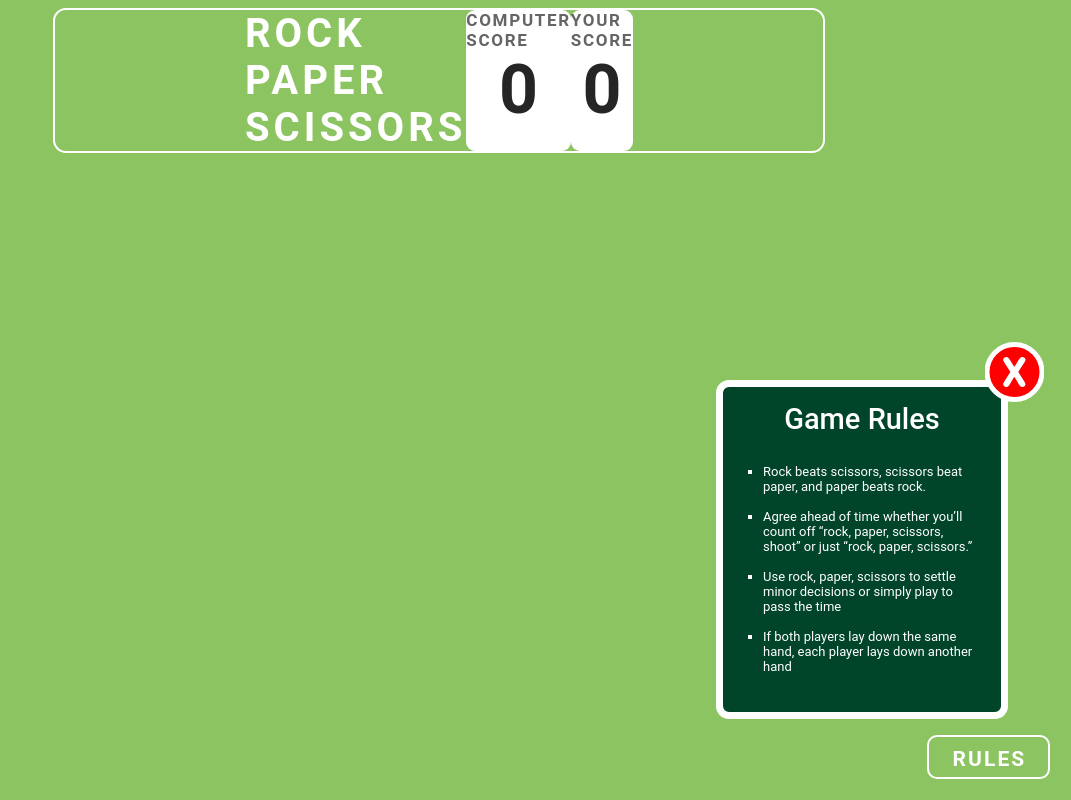
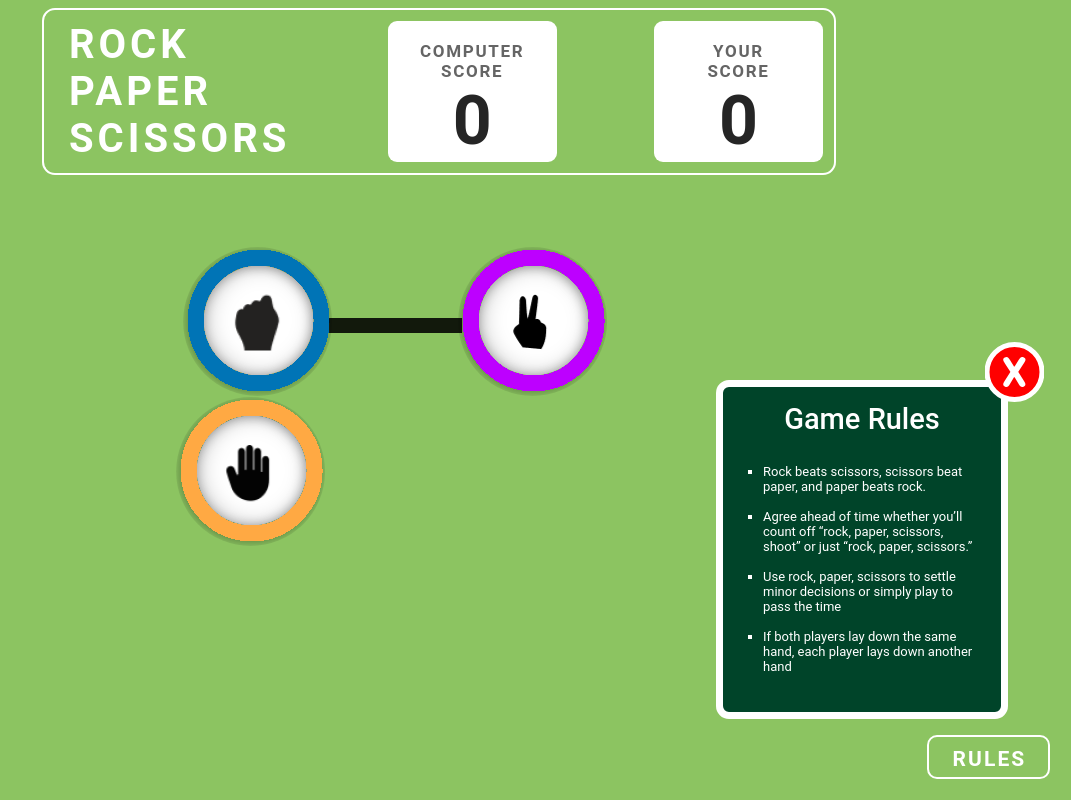
Before and after one commit to AJIT-KUMAR-PANDIT/Cuvette-Tech, a plain HTML site: page Test1/index.html in a window 1280 px wide. Shown: the whole page, without its empty margins (209-1280 px from the left). Drawn offline with Linux system fonts and the light colour scheme.

Commit message:
Add files via upload

```diff
--- a/Test1/index.html
+++ b/Test1/index.html
@@ -8,25 +8,40 @@
   </head>
   <body>
     <div class="container-playground-main">
+        <!-- score pannel -->
       <div class="item-score-pannel">
         <div class="item-banner">
-          ROCK <br />
-          PAPER <br />
-          SCISSORS
+            &nbsp;ROCK <br />
+            &nbsp;PAPER <br />
+            &nbsp;SCISSORS
         </div>
         <div class="item-computer-score">
-          <div class="computer-score-banner">COMPUTER <br />SCORE</div>
+          <div class="computer-score-banner"><br>COMPUTER <br />SCORE</div>
           <div class="computer-score">0</div>
         </div>
         <div class="item-your-score">
-          <div class="your-score-banner">
+          <div class="your-score-banner"><br>
             YOUR <br />
             SCORE
           </div>
           <div class="your-score">0</div>
         </div>
       </div>
-      <div class="item-game-play-area"></div>
+      <!-- game play area -->
+
+      <div class="item-game-play-area">
+
+
+        <button class="rock"></button>
+        <img src="resource/img/Line 1.png" class="line1"/>
+        <button class="scissors"></button>
+
+        <br/>
+
+        <button class="paper"></button>
+
+
+      </div>
     </div>
 
     <!-- rules section -->
--- a/Test1/resource/css/index.css
+++ b/Test1/resource/css/index.css
@@ -173,7 +173,7 @@ li {
 
 /* rules section end */
 
-/*  play ground start */
+/*  play ground  score pannelstart */
 
 .container-playground-main {
   display: flex;
@@ -186,15 +186,16 @@ li {
   flex-wrap: wrap;
   justify-content: center;
 
+  justify-content: space-between;
+  align-content: space-around;
+
   width: 60%;
-  height: 20%;
+  height: 30%;
 
   border-radius: 13px;
   border: 2px solid #fff;
   background: rgba(28, 48, 120, 0);
-}
-
-.item-game-play-area {
+  padding: 11px;
 }
 
 .item-banner {
@@ -234,6 +235,10 @@ li {
   font-weight: 600;
   line-height: normal;
   letter-spacing: 1.7px;
+
+  width: 169px;
+  flex-shrink: 0;
+  text-align: center;
 }
 
 .computer-score,
@@ -246,4 +251,88 @@ li {
   font-weight: 700;
   line-height: normal;
 }
-/* play ground end */
+
+/* play ground score pannel end */
+
+/* play ground start */
+
+.item-game-play-area {
+
+        transform: translateX(-10%) translateY(20%);
+        margin-bottom:69px;
+ min-height:360px;
+}
+
+.rock {
+        background-color: transparent;
+  background-image: url('../img/rock icons8-f.png'),url("../img/rock.svg");
+  background-repeat: no-repeat;
+
+  background-position: center center; /* Adjust the position as needed */
+  background-repeat: no-repeat, no-repeat;
+  background-size: fill, cover;
+
+
+  cursor: pointer;
+  border-color: transparent;
+  border-radius: 50%;
+  width: 149px;
+  height: 149px;
+  flex-shrink: 0;
+
+  position:relative;
+ left:7px;
+}
+
+.scissors {
+        background-color: transparent;
+  background-image: url('../img/scissorsi17911 1.png'),url("../img/scissors.svg");
+  background-repeat: no-repeat;
+
+  background-position: center center; /* Adjust the position as needed */
+  background-repeat: no-repeat, no-repeat;
+  background-size: fill, cover;
+
+
+  cursor: pointer;
+  border-color: transparent;
+  border-radius: 50%;
+  width: 149px;
+  height: 149px;
+  flex-shrink: 0;
+
+  position:relative;
+ left:-8px;
+}
+
+.paper {
+        background-color: transparent;
+  background-image: url('../img/paper icons8-hand-64 1.png'),url("../img/paper (2).svg");
+  background-repeat: no-repeat;
+
+  background-position: center center; /* Adjust the position as needed */
+  background-repeat: no-repeat, no-repeat;
+  background-size: fill, cover;
+
+
+
+  cursor: pointer;
+  border-color: transparent;
+  border-radius: 50%;
+  width: 149px;
+  height: 149px;
+  flex-shrink: 0;
+}
+
+.line1{
+
+        position:relative;
+        top:62px;
+
+                width: 133px;
+                height: 15px;
+                background: rgba(0, 0, 0, 0.64);
+
+                top:-60px;
+}
+/* playground end */
```
Also changed, not shown: Test1/resource/img/Line 1.png (added), Test1/resource/img/paper (2).svg (added), Test1/resource/img/paper icons8-hand-64 1.png (added), Test1/resource/img/rock icons8-f.png (added), Test1/resource/img/rock.svg (added), Test1/resource/img/scissors.svg (added), Test1/resource/img/scissorsi17911 1.png (added).
